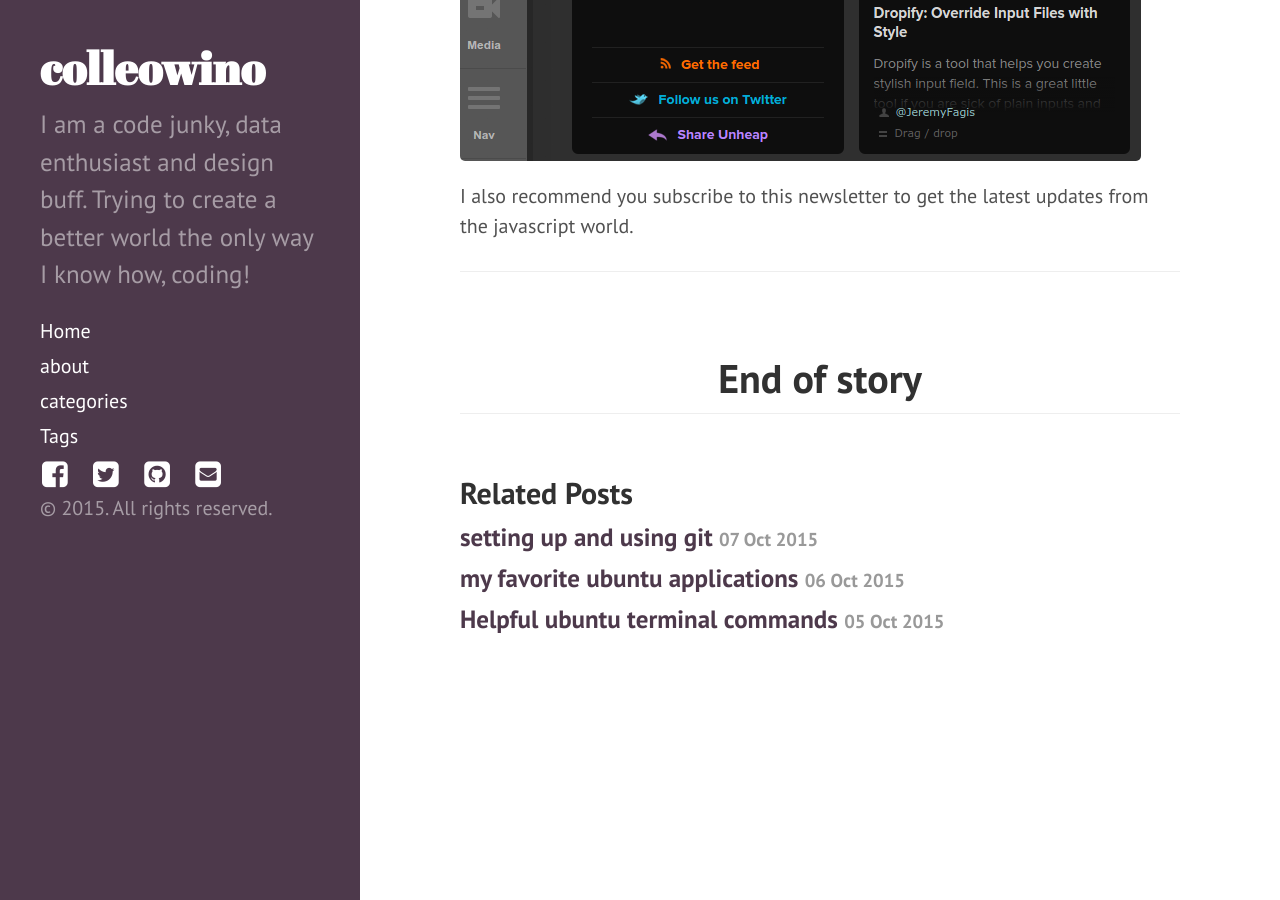
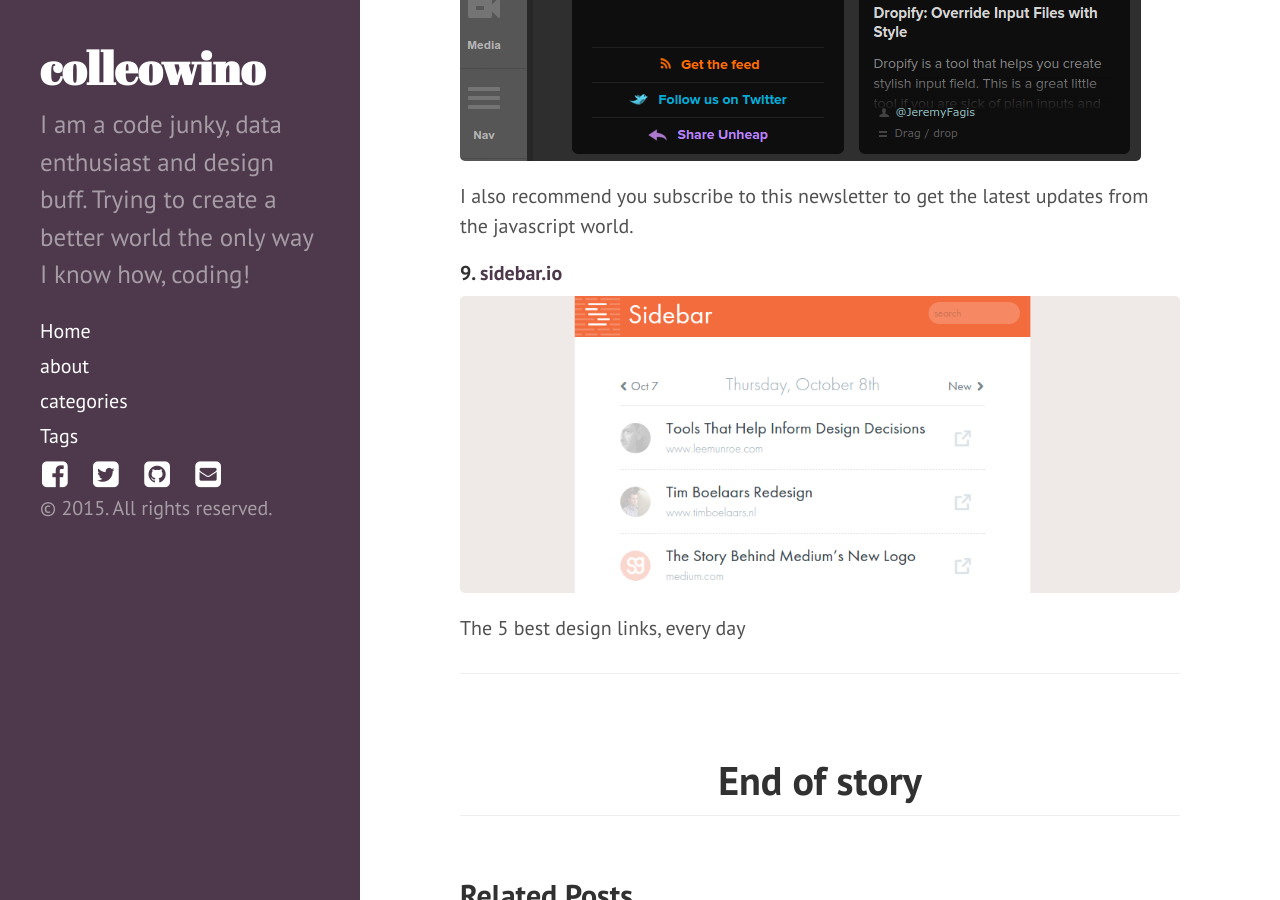
Before and after one commit to colleowino/colleowino.github.io, a Jekyll site: the page built from _posts/2015-10-07-web-and-mobile-inspiration.md, in a window 1280 px wide and 900 px high, scrolled down 4986 px. Built offline with Jekyll 4.4.1, drawn with Linux system fonts in a browser that asks for light colours; nearby versions of some CDN libraries; comment, search, counter and statistics services are not loaded.

Commit message:
added sidebar

```diff
--- a/_posts/2015-10-07-web-and-mobile-inspiration.md
+++ b/_posts/2015-10-07-web-and-mobile-inspiration.md
@@ -42,4 +42,8 @@
 ![unheap](/img/unheap.png)
 I also recommend you subscribe to this newsletter to get the latest updates from the javascript world.
 
+#### 9. [sidebar.io](http://sidebar.io/){:target='_blank'}
+![sidebar](/img/sidebar.png)
+The 5 best design links, every day
+
 -----
```
Also changed, not shown: img/sidebar.png (added).
